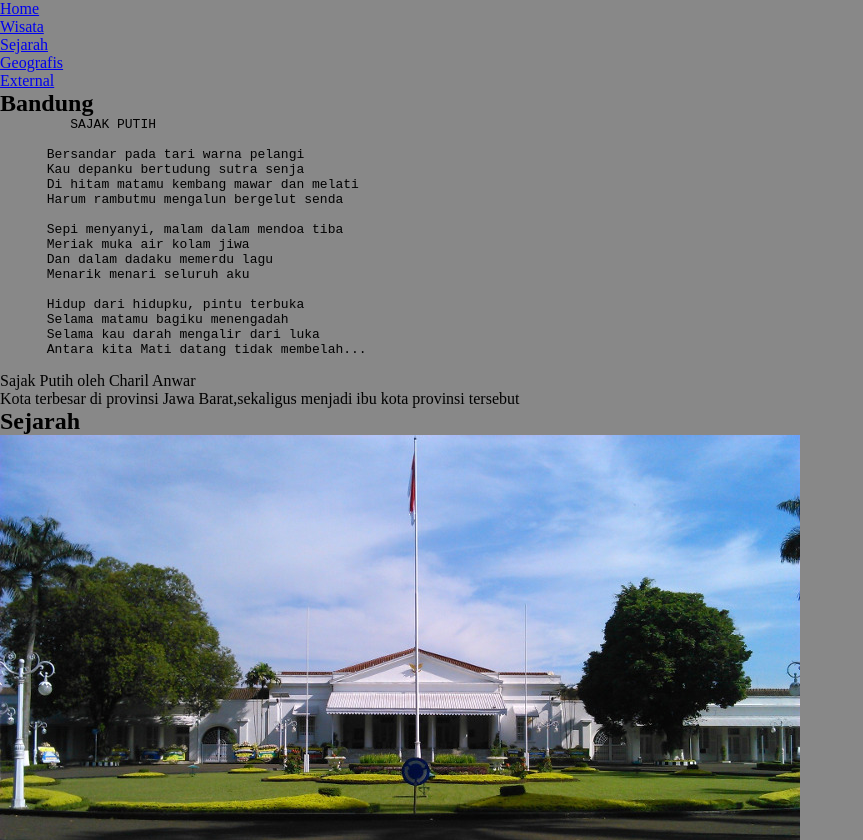
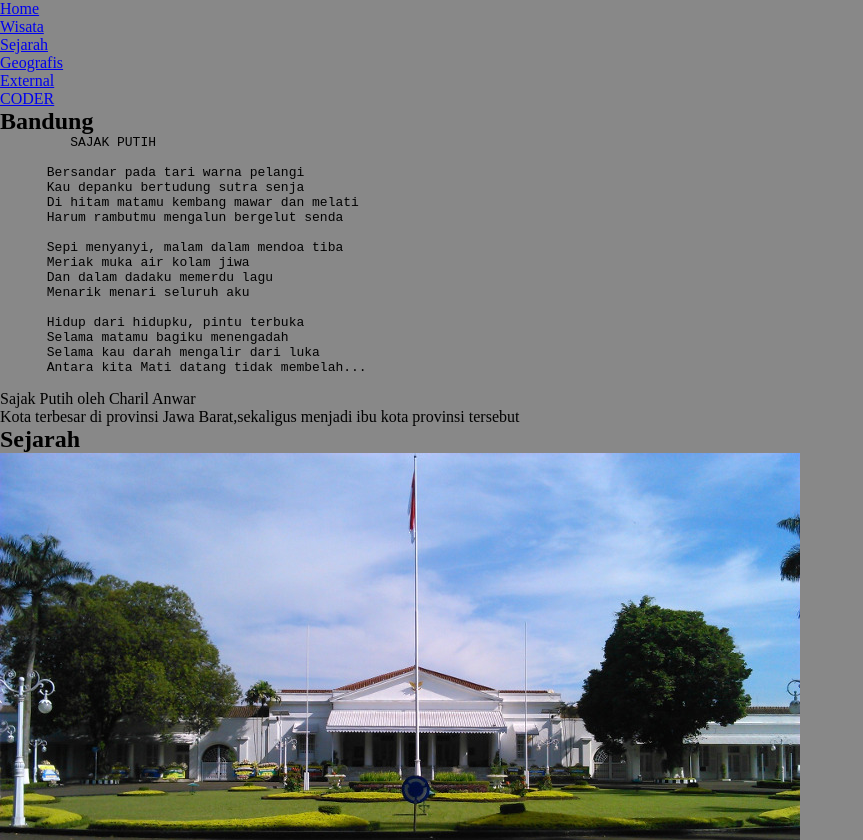
Before and after one commit to Rizki-Hibatuloh/dicoding, a plain HTML site: page index.html in a window 1280 px wide. Shown: the top 840 px of the page, without its empty margins (0-863 px from the left). Drawn offline with Linux system fonts and the light colour scheme.

Commit message:
Menambahkan anchor coder

```diff
--- a/index.html
+++ b/index.html
@@ -15,6 +15,7 @@
           <li><a href="#Sejarah">Sejarah</a></li>
           <li><a href="#Geografis">Geografis</a></li>
           <li><a href="https://pemrogramanweb1.vercel.app/">External</a></li>
+          <li><a href="https://coder-three-neon.vercel.app/">CODER</a></li>
         </ul>
       </nav>
     </header>
```
